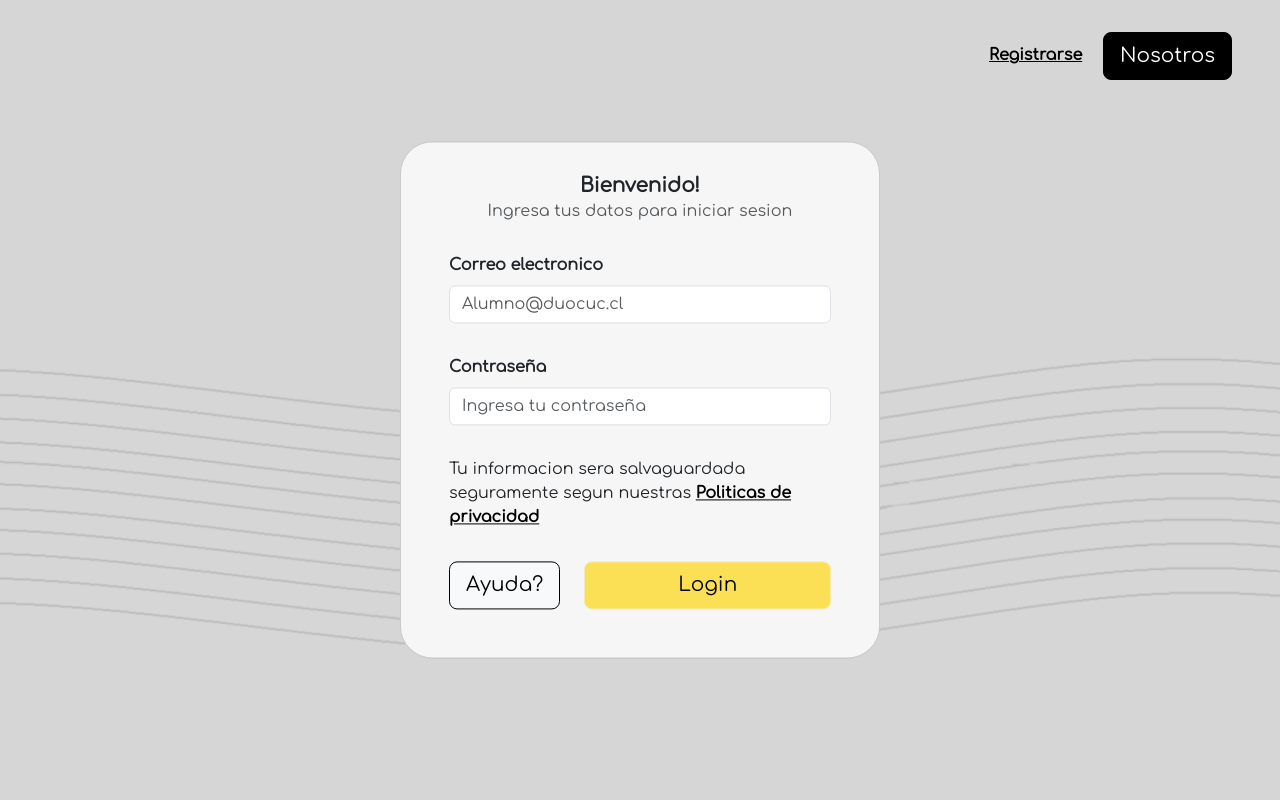
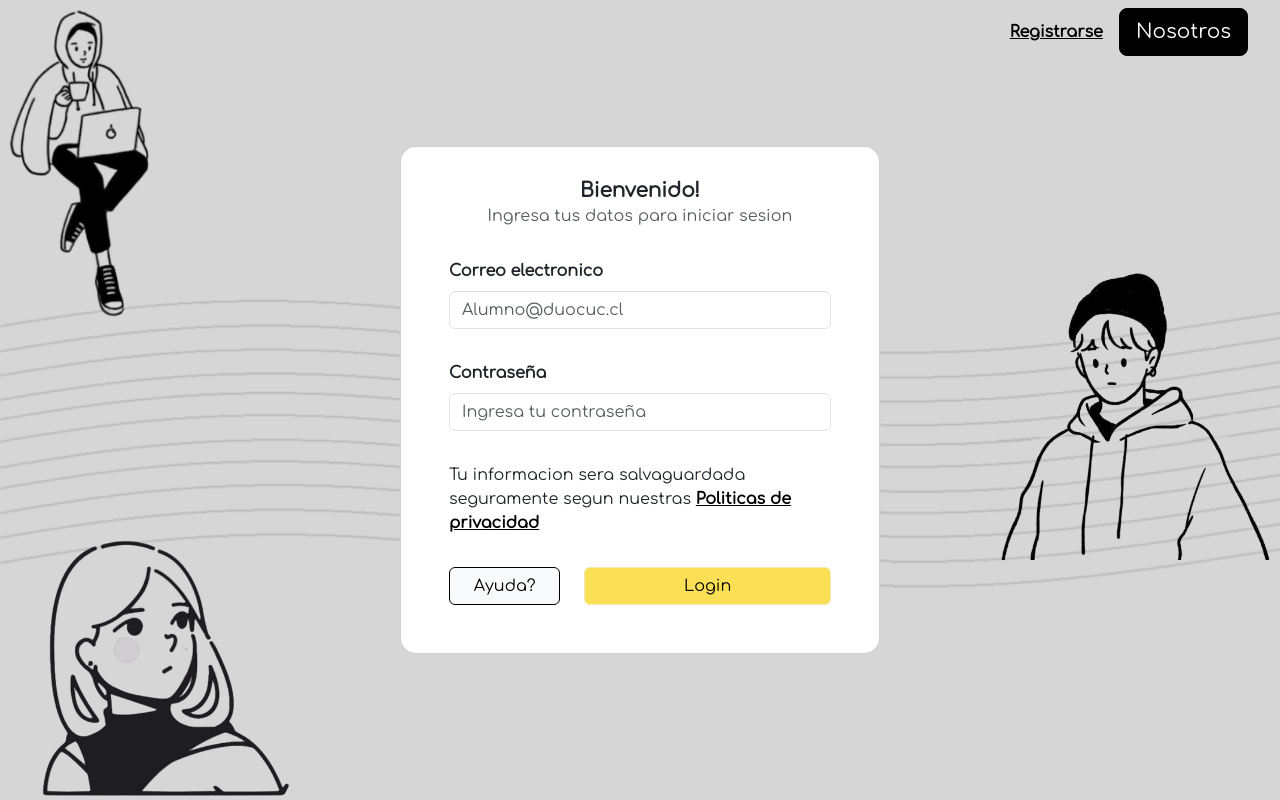
Before and after one commit to kevesc16/Clases-Ya, a Django app: page / in a window 1280 px wide. Run offline with Django 4.2, Linux system fonts and the light colour scheme.

Commit message:
Login responsivo

```diff
--- a/Sitio/static/css/login.css
+++ b/Sitio/static/css/login.css
@@ -1,23 +1,47 @@
 body {
-    background-image: url("/static/img/loginBackground.png");
-    background-position: 50% 12%;
-
+    background-image: url('/static/img/loginBackground.png');
+    display: flex;
+    align-items: center;
+    justify-content: center;
+    height: 100vh;
 }
 
-.customCard{
-    background: #f6f6f6;
+.customImg1 {
+    position: absolute;
+    top: 0;
+    left: 0;
+    width: 10rem;
+    height: auto;
+}
+
+.customImg2 {
+    position: absolute;
+    bottom: 0;
+    left: 0;
+    width: 20rem;
+    height: auto;
+}
+
+.customImg3 {
     position: absolute;
     top: 50%;
-    left: 50%;
-    transform: translate(-50%, -50%);
+    right: 0;
+    transform: translateY(-50%);
+    width: 20rem;
+    height: auto;
+}
+
+
+.customCard {
+    margin: 0 auto;
+    width: 30rem;
     padding: 2rem;
-    border-radius: 2rem;
+    border-radius: 1rem;
 }
 
 .customTitle {
     font-weight: bolder;
     text-align: center;
-
 }
 
 .customSubtitle {
@@ -51,17 +75,15 @@ body {
     border-color: #f4e9b2;
 }
 
-.botonTop {
-    background-color: black;
-    border-color: black;
-}
-
 .contenedorTop {
-    margin-top: 2rem;
-    margin-right: 3rem;
     position: absolute;
     top: 0;
     right: 0;
+    display: flex;
+    align-items: center;
+    justify-content: flex-end;
+    height: 4rem;
+    padding-right: 2rem;
 }
 
 .vinculoRegistro {
--- a/Sitio/templates/base.html
+++ b/Sitio/templates/base.html
@@ -1,12 +1,25 @@
 {% load static %}
 <!DOCTYPE html>
+
 <head>
-    <link rel="stylesheet" href="{% static '/css/base.css' %}">
-    {% block head %}
-    {% endblock %}
+  <link href="https://cdn.jsdelivr.net/npm/bootstrap@5.3.2/dist/css/bootstrap.min.css" rel="stylesheet"
+    integrity="sha384-T3c6CoIi6uLrA9TneNEoa7RxnatzjcDSCmG1MXxSR1GAsXEV/Dwwykc2MPK8M2HN" crossorigin="anonymous" />
+  <link rel="stylesheet" href="{% static '/css/base.css' %}">
+  <meta name="viewport" content="width=device-width, initial-scale=1">
+
+  {% block head %}
+  {% endblock %}
 </head>
+
 <body>
-    {% block body %}
-    {% endblock %}
+  {% block body %}
+  {% endblock %}
+  <script src="https://cdn.jsdelivr.net/npm/@popperjs/core@2.11.8/dist/umd/popper.min.js"
+    integrity="sha384-I7E8VVD/ismYTF4hNIPjVp/Zjvgyol6VFvRkX/vR+Vc4jQkC+hVqc2pM8ODewa9r"
+    crossorigin="anonymous"></script>
+  <script src="https://cdn.jsdelivr.net/npm/bootstrap@5.3.2/dist/js/bootstrap.min.js"
+    integrity="sha384-BBtl+eGJRgqQAUMxJ7pMwbEyER4l1g+O15P+16Ep7Q9Q+zqX6gSbd85u4mG4QzX+"
+    crossorigin="anonymous"></script>
 </body>
+
 </html>
--- a/Sitio/templates/login.html
+++ b/Sitio/templates/login.html
@@ -3,31 +3,29 @@
 
 {% block head %}
   <title>Login</title>
-  <link href="https://cdn.jsdelivr.net/npm/bootstrap@5.3.2/dist/css/bootstrap.min.css" rel="stylesheet" integrity="sha384-T3c6CoIi6uLrA9TneNEoa7RxnatzjcDSCmG1MXxSR1GAsXEV/Dwwykc2MPK8M2HN" crossorigin="anonymous" />
   <link rel="stylesheet" href="{% static '/css/login.css' %}" />
 {% endblock %}
 
 {% block body %}
-  <div class="contenedorTop">
-    <a href="" class="vinculoRegistro no-underline">Registrarse</a>
-    <button type="button" class="btn btn-secondary btn-lg botonTop">Nosotros</button>
-  </div>
+  <img src="{% static '/img/doddle1.png' %}" alt="" class="customImg1" />
+  <img src="{% static '/img/doddle2.png' %}" alt="" class="customImg2" />
+  <img src="{% static '/img/doddle3.png' %}" alt="" class="customImg3" />
 
-  <div class="card customCard" style="width: 30rem;">
+  <div class="card customCard">
     <h5 class="card-title customTitle">Bienvenido!</h5>
 
     <h6 class="card-subtitle text-body-secondary customSubtitle">Ingresa tus datos para iniciar sesion</h6>
 
     <div class="card-body">
-      {% comment %}input email{% endcomment %}
       <div class="customInput">
         <label for="inputEmail" class="form-label customLabel">Correo electronico</label>
+
         <input type="email" class="form-control" id="inputEmail" placeholder="Alumno@duocuc.cl" />
       </div>
 
-      {% comment %}input password{% endcomment %}
       <div class="customInput">
         <label for="inputPassword" class="form-label customLabel">Contraseña</label>
+
         <input type="password" class="form-control" id="inputPassword" placeholder="Ingresa tu contraseña" />
       </div>
 
@@ -40,14 +38,20 @@
 
       <div class="row">
         <div class="col-4 d-grid">
-          <button type="button" class="btn btn-light btn-lg botonCustomAyuda">Ayuda?</button>
+          <button type="button" class="btn btn-light botonCustomAyuda">Ayuda?</button>
         </div>
         <div class="col-8 d-grid">
-          <button type="button" class="btn btn-warning btn-lg botonCustomLogin">Login</button>
+          <button type="button" class="btn btn-warning botonCustomLogin">Login</button>
         </div>
       </div>
     </div>
   </div>
+
+  <div class="contenedorTop">
+    <a href="" class="vinculoRegistro no-underline">Registrarse</a>
+    <button type="button" class="btn btn-secondary btn-lg botonTop">Nosotros</button>
+  </div>
+
   <script src="https://cdn.jsdelivr.net/npm/@popperjs/core@2.11.8/dist/umd/popper.min.js" integrity="sha384-I7E8VVD/ismYTF4hNIPjVp/Zjvgyol6VFvRkX/vR+Vc4jQkC+hVqc2pM8ODewa9r" crossorigin="anonymous"></script>
   <script src="https://cdn.jsdelivr.net/npm/bootstrap@5.3.2/dist/js/bootstrap.min.js" integrity="sha384-BBtl+eGJRgqQAUMxJ7pMwbEyER4l1g+O15P+16Ep7Q9Q+zqX6gSbd85u4mG4QzX+" crossorigin="anonymous"></script>
 {% endblock %}
--- a/Sitio/templates/registro.html
+++ b/Sitio/templates/registro.html
@@ -1,13 +1,13 @@
 {% extends "base.html" %}
+{% load static %}
 
 {% block head %}
 <title>
     Registro
 </title>
+<link rel="stylesheet" href="{% static '/css/registro.css' %}" />
 {% endblock %}
 
 {% block body %}
-<h1>
-    Registro
-</h1>
+<h3>Registro</h3>
 {% endblock %}
```
Also changed, not shown: other parts of Sitio/static/css/login.css (+74 -1 lines), Sitio/static/css/registro.css (added), Sitio/static/img/doddle1.png (added), Sitio/static/img/doddle2.png (added), Sitio/static/img/doddle3.png (added), Sitio/static/img/loginBackground.png.
